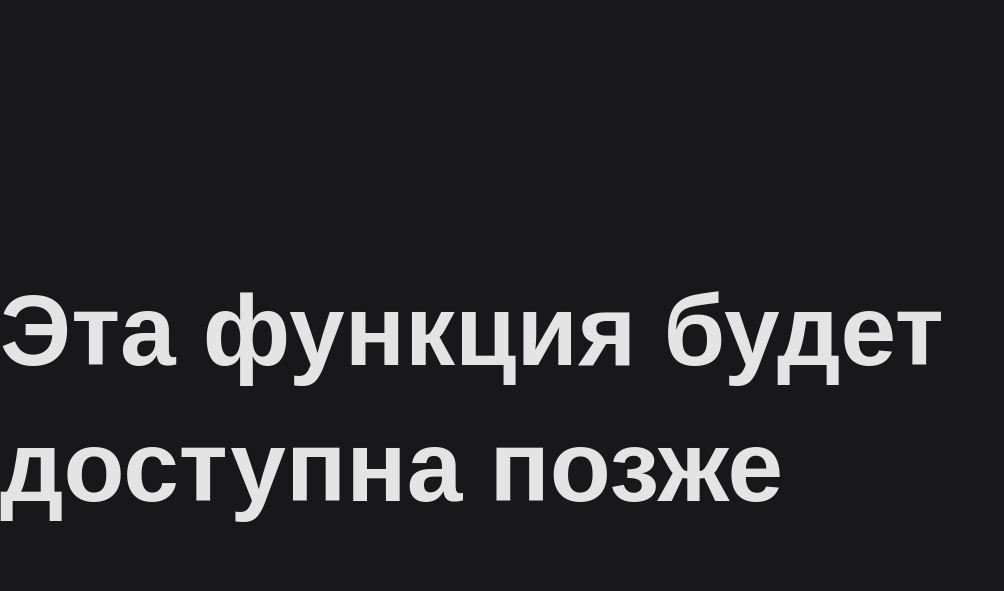
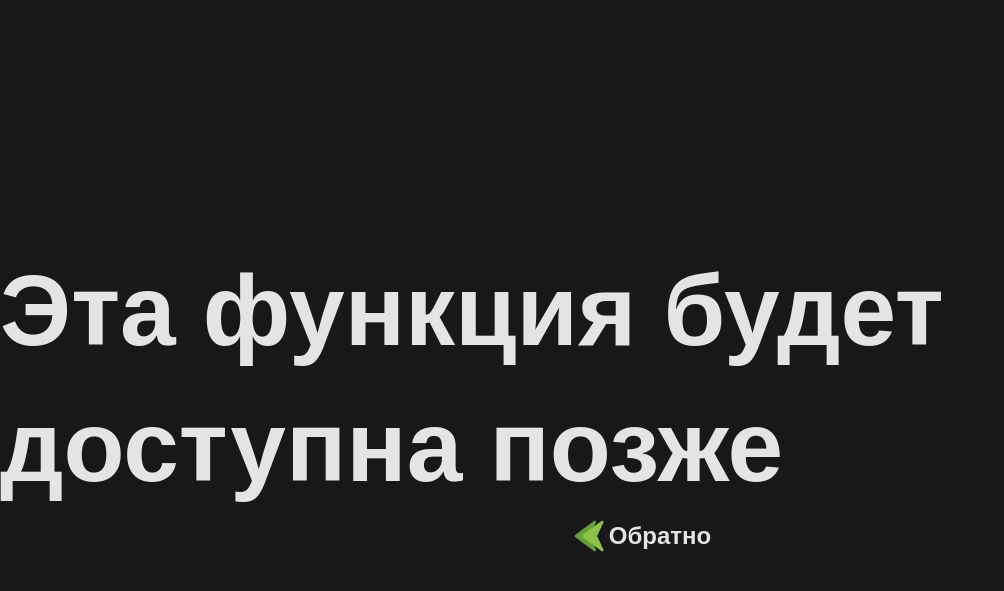
Before and after one commit to KillerBunny031/Eagle-site, a PHP site: page /pages/login_temp.html in a window 1280 px wide. Shown: the top 591 px of the page, without its empty margins (0-1004 px from the left). Run offline with PHP 8.4, Linux system fonts and the light colour scheme.

Commit message:
go back for autorization

```diff
--- a/pages/login_temp.html
+++ b/pages/login_temp.html
@@ -10,6 +10,7 @@
     <main>
         <div class="warning">
             <h1>Эта функция будет доступна позже</h1>
+            <a href="../index.html"><img src="../images/back.png" alt="">Обратно</a>
         </div>
     </main>
 </body>
--- a/styles/employment_style.css
+++ b/styles/employment_style.css
@@ -323,6 +323,7 @@ input, textarea:hover {
 .discord-button {
     width: 100%;
     display: flex;
+    margin-bottom: 100px;
 }
 
 .discord-button a{
--- a/styles/login_temp.css
+++ b/styles/login_temp.css
@@ -46,3 +46,20 @@ main {
 h1 {
     font-size: 100px;
 }
+
+
+.warning a{
+    display: flex;
+    justify-content: center;
+    align-items: center;
+    text-decoration: none;
+    font-size: 24px;
+}
+
+.warning a:hover{
+    text-decoration: underline;
+}
+
+.warning img{
+    max-width: 40px;
+}
--- a/styles/shop_style.css
+++ b/styles/shop_style.css
@@ -365,10 +365,11 @@ main {
 .warning {
     background-color: #212124;
     border: solid 1px #333338;
-    height: 80px;
+    padding: 10px;
     display: flex;
     flex-direction: column;
     margin-bottom: 20px;
+    text-align: center;
 }
 
 .warning span {
@@ -403,7 +404,6 @@ main {
     flex-direction: column;
     border: solid 1px #212124;
     transition: .5s;
-    margin-right: 20px;
     margin-bottom: 20px;
 
 }
```
Also changed, not shown: images/back.png (added).
